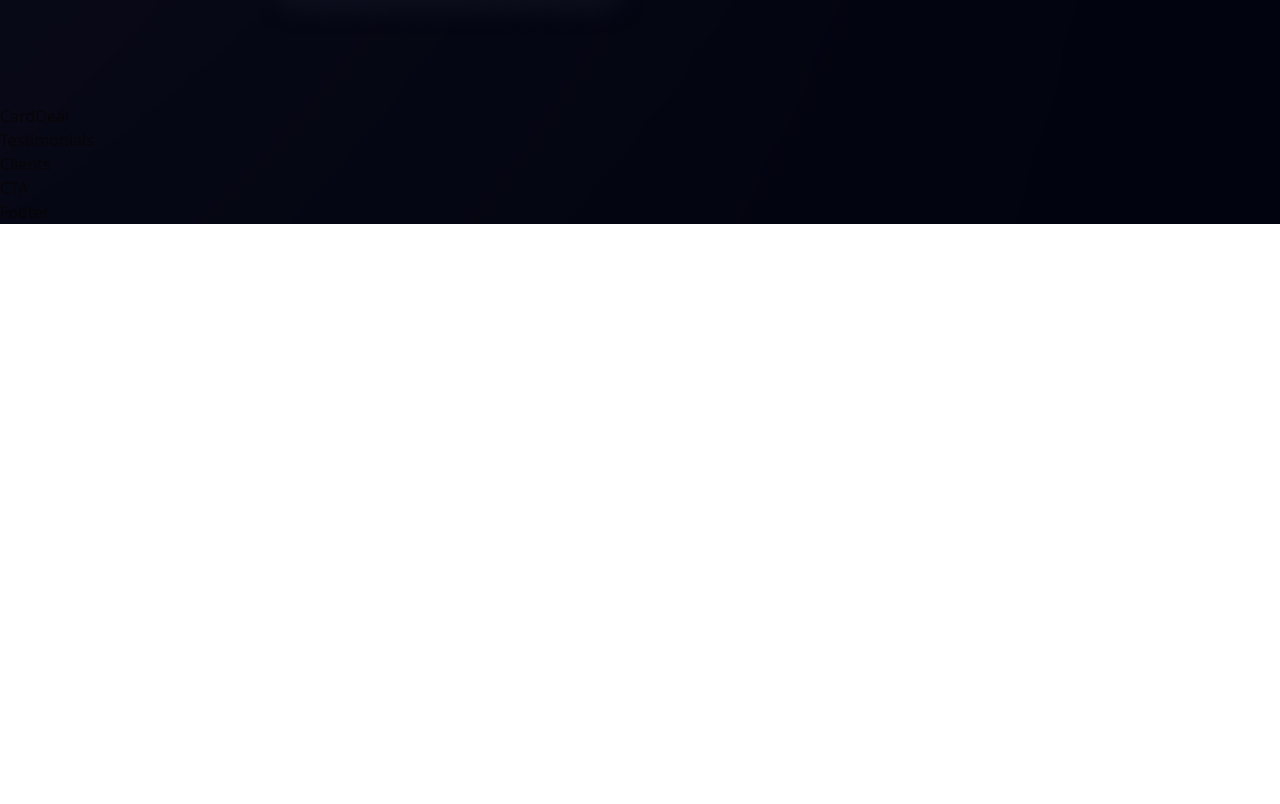
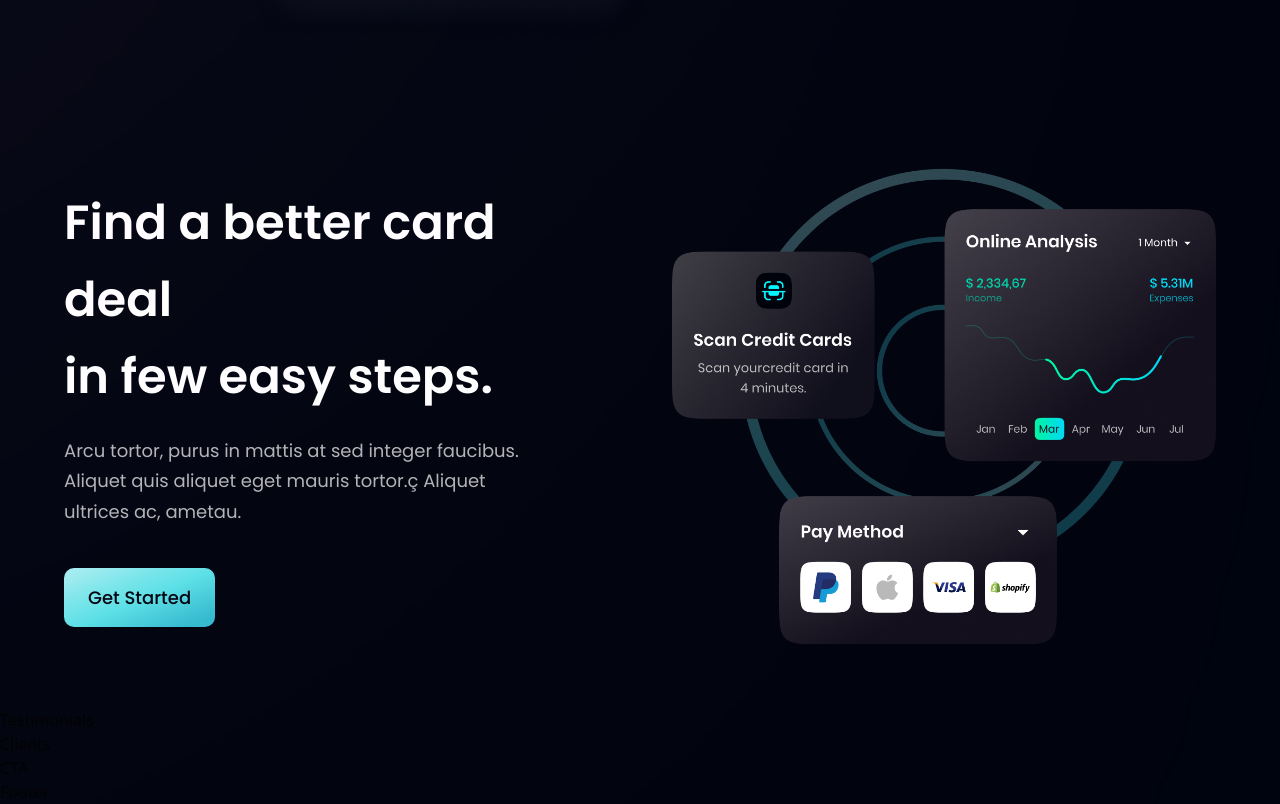
Before and after one commit to vcristian1/ibank, a React (Vite) app: page / in a window 1280 px wide. Shown: the part 2115-2919 px from the top of the page. Before the commit the page ends 2339 px from the top, so only its background shows below. Built offline with nearby package versions, Linux system fonts and the light colour scheme.

Commit message:
added CardDeal content

```diff
--- a/src/components/CardDeal.jsx
+++ b/src/components/CardDeal.jsx
@@ -1,9 +1,26 @@
-import React from 'react'
+import { card } from "../assets";
+import styles, { layout } from "../style";
+import Button from "./Button";
 
-const CardDeal = () => {
-  return (
-    <div>CardDeal</div>
-  )
-}
+const CardDeal = () => (
+  <section className={layout.section}>
+    <div className={`${layout.sectionInfo} md:ml-16 ml-6`}>
+      <h2 className={styles.heading2}>
+        Find a better card deal <br className="sm:block hidden" /> in few easy
+        steps.
+      </h2>
+      <p className={`${styles.paragraph} max-w-[470px] mt-5`}>
+        Arcu tortor, purus in mattis at sed integer faucibus. Aliquet quis
+        aliquet eget mauris tortor.ç Aliquet ultrices ac, ametau.
+      </p>
 
-export default CardDeal
+      <Button styles={`mt-10`} />
+    </div>
+
+    <div className={`md:ml-16 ml-6 md:mr-16 mr-6 ${layout.sectionImg}`}>
+      <img src={card} alt="billing" className="w-[100%] h-[100%]" />
+    </div>
+  </section>
+);
+
+export default CardDeal;
```
